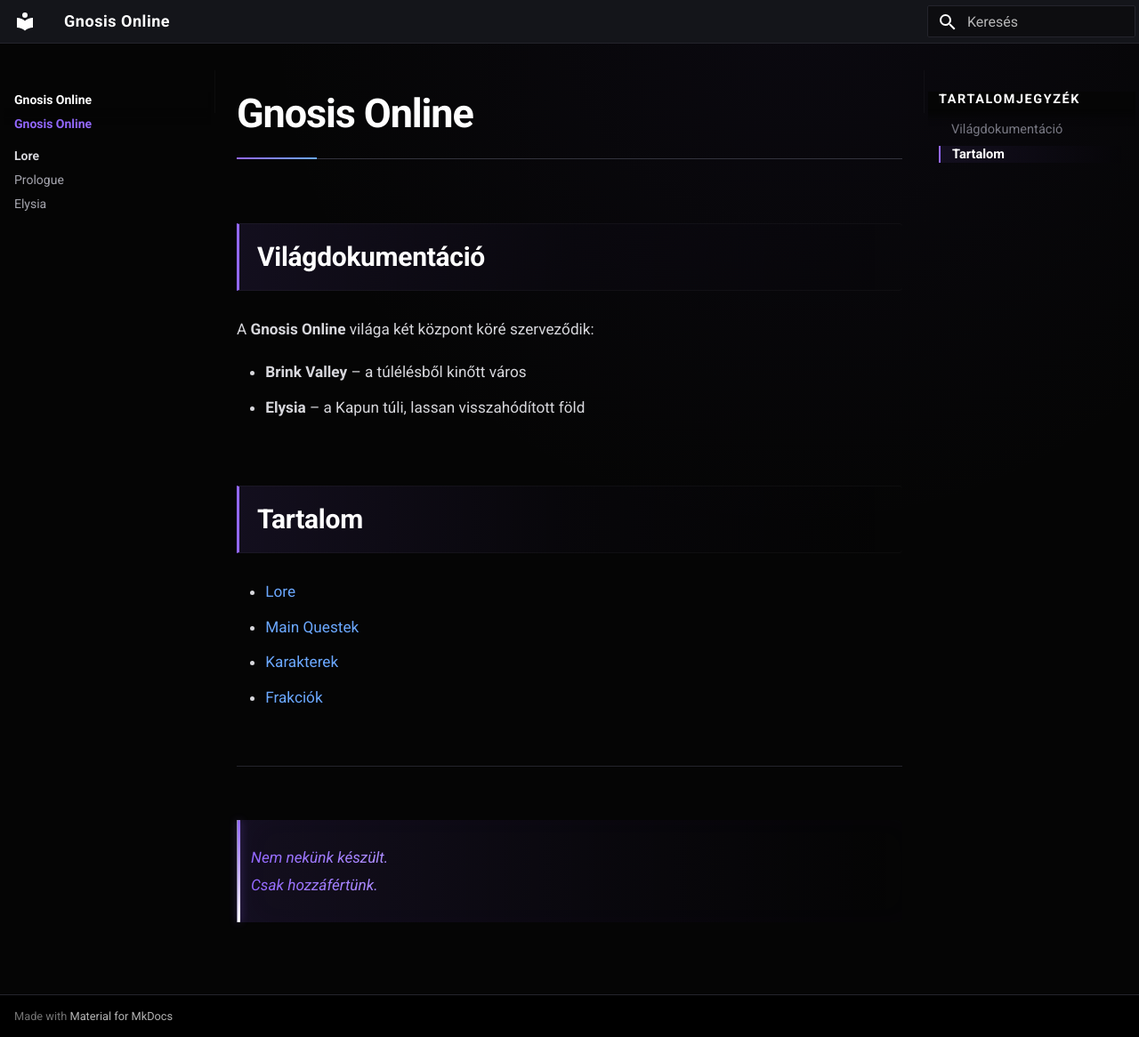
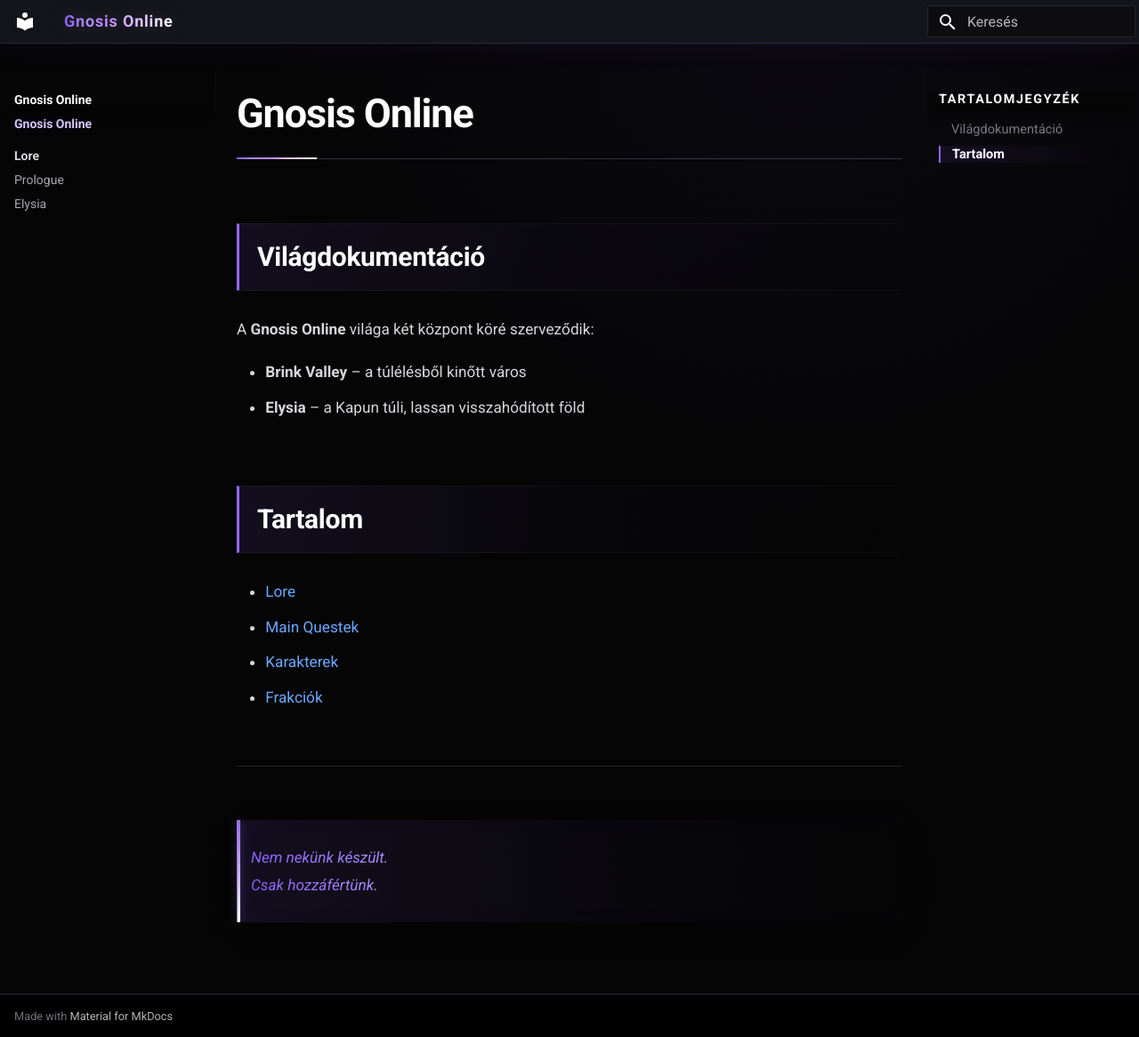
Before and after one commit to lyon1255/gnosis-online-docs, an MkDocs documentation site: the page built from docs/index.md, in a window 1280 px wide and 1166 px high. Shown: the whole window at 89% size. Built offline with MkDocs 1.6.1 and Material for MkDocs 9.7.7, drawn with Linux system fonts in a browser that asks for light colours.

Commit message:
Enhance styles with gradient and header adjustments

```diff
--- a/docs/stylesheets/extra.css
+++ b/docs/stylesheets/extra.css
@@ -26,6 +26,16 @@
 
   --gnosis-blue: #6ba8ff;
   --gnosis-blue-soft: rgba(107, 168, 255, 0.10);
+
+  --gnosis-gradient: linear-gradient(
+    90deg,
+    #8b5cf6 0%,
+    #a78bfa 20%,
+    #c084fc 40%,
+    #d8b4fe 60%,
+    #e9d5ff 80%,
+    #ffffff 100%
+  );
 }
 
 
@@ -82,15 +92,36 @@ body {
    --------------------------------------------------------- */
 
 .md-header {
-  background: rgba(0, 0, 0, 0.95);
-  border-bottom: 1px solid var(--gnosis-border);
-  box-shadow: none;
+  background: rgba(0, 0, 0, 0.96);
+  border-bottom: 1px solid rgba(147, 104, 255, 0.18);
+
+  box-shadow:
+    0 1px 0 rgba(255, 255, 255, 0.025),
+    0 8px 28px rgba(89, 56, 170, 0.08);
+
+  backdrop-filter: blur(10px);
+  -webkit-backdrop-filter: blur(10px);
 }
 
 .md-header__title {
   color: #ffffff;
   font-weight: 700;
   letter-spacing: 0.03em;
+}
+
+/* GNOSIS ONLINE - gradient brand title */
+.md-header__title .md-header__topic:first-child .md-ellipsis {
+  display: inline-block;
+
+  background: var(--gnosis-gradient);
+  -webkit-background-clip: text;
+  background-clip: text;
+  -webkit-text-fill-color: transparent;
+
+  font-weight: 800;
+  letter-spacing: 0.045em;
+
+  filter: drop-shadow(0 0 10px rgba(147, 104, 255, 0.16));
 }
 
 .md-tabs {
@@ -164,11 +195,7 @@ body {
   width: 90px;
   height: 2px;
 
-  background: linear-gradient(
-    90deg,
-    var(--gnosis-purple),
-    var(--gnosis-blue)
-  );
+  background: var(--gnosis-gradient);
 }
 
 
@@ -295,7 +322,24 @@ body {
   font-style: italic;
 
   box-shadow:
-    inset 12px 0 30px rgba(147, 104, 255, 0.025);
+    inset 12px 0 30px rgba(147, 104, 255, 0.025),
+    0 10px 35px rgba(0, 0, 0, 0.12);
+
+  transition:
+    border-color 0.2s ease,
+    background-color 0.2s ease,
+    transform 0.2s ease;
+}
+
+.md-typeset blockquote:hover {
+  transform: translateX(2px);
+
+  background: linear-gradient(
+    90deg,
+    rgba(147, 104, 255, 0.14),
+    rgba(147, 104, 255, 0.045) 55%,
+    transparent 100%
+  );
 }
 
 
@@ -303,17 +347,10 @@ body {
 .md-typeset blockquote p {
   margin: 0.35rem 0;
 
-  background: linear-gradient(
-    90deg,
-    #9368ff 0%,
-    #b79cff 30%,
-    #ddd4ff 60%,
-    #ffffff 100%
-  );
+  background: var(--gnosis-gradient);
 
   -webkit-background-clip: text;
   background-clip: text;
-
   -webkit-text-fill-color: transparent;
 
   color: #ffffff;
@@ -443,8 +480,11 @@ body {
 }
 
 .md-nav__link--active {
-  color: var(--gnosis-purple) !important;
+  color: #d8c9ff !important;
   font-weight: 650;
+
+  text-shadow:
+    0 0 14px rgba(147, 104, 255, 0.26);
 }
 
 
@@ -506,6 +546,14 @@ body {
 
 .md-search__input {
   color: #ffffff;
+}
+
+.md-search__form:focus-within {
+  border-color: rgba(147, 104, 255, 0.65);
+
+  box-shadow:
+    0 0 0 1px rgba(147, 104, 255, 0.16),
+    0 0 24px rgba(147, 104, 255, 0.10);
 }
 
 .md-search-result__item {
@@ -572,6 +620,16 @@ body {
 
 .md-footer-meta {
   background: #000000;
+  border-top: 1px solid rgba(147, 104, 255, 0.08);
+}
+
+/* Custom copyright text, if configured in mkdocs.yml */
+.md-copyright {
+  color: #70707a;
+}
+
+.md-copyright__highlight {
+  color: #cfcfd6;
 }
 
 
```
